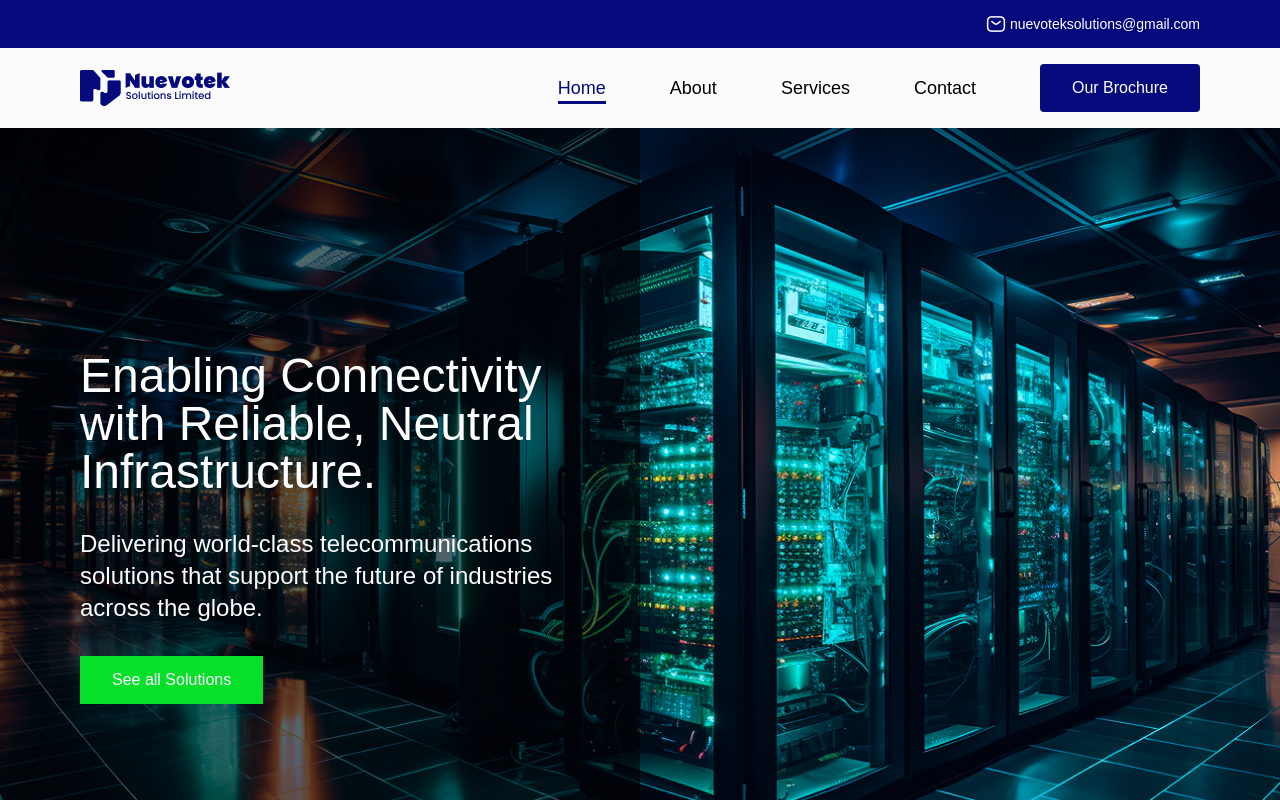
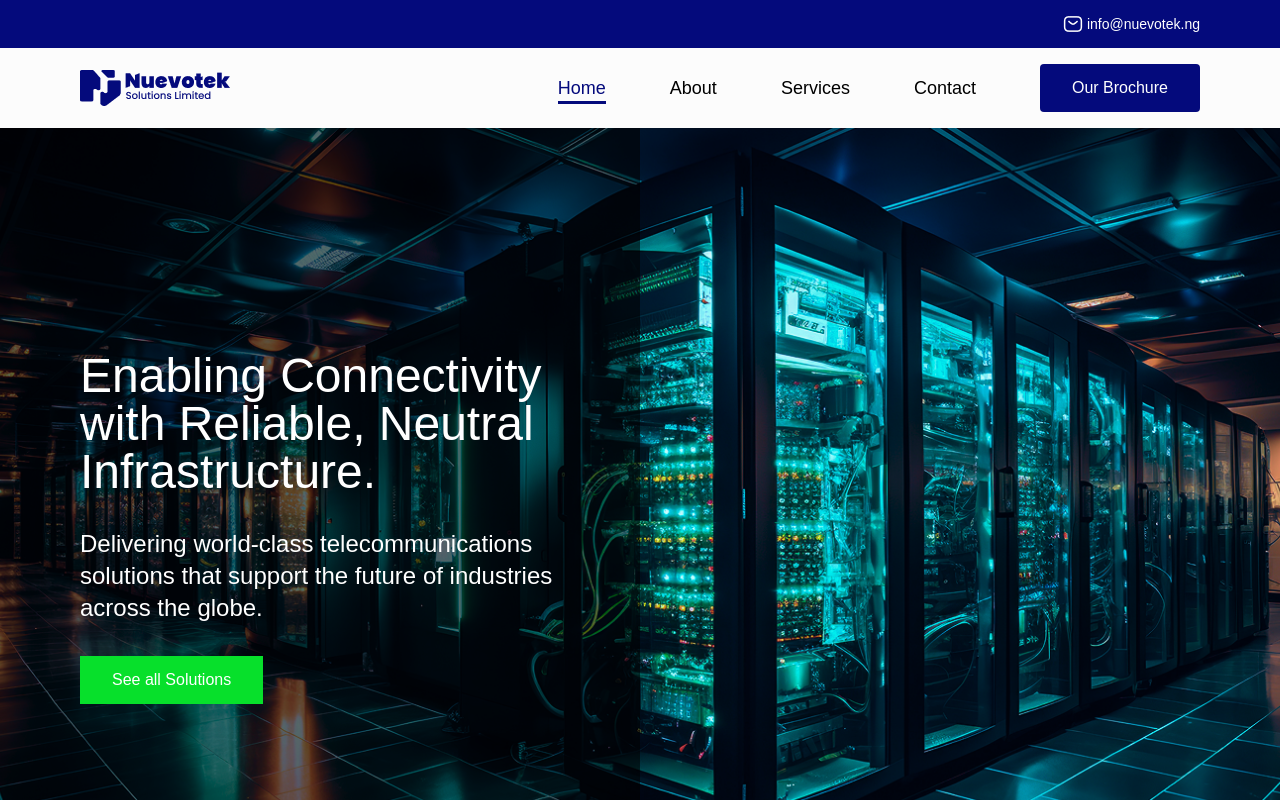
Before and after one commit to EmmanuelUwem1/nuevotek, a Next.js app: page / in a window 1280 px wide. Shown: the top 800 px of the page. Built offline with nearby package versions, Linux system fonts and the light colour scheme; a web font is replaced by a local one.

Commit message:
Update header.jsx

```diff
--- a/src/components/header.jsx
+++ b/src/components/header.jsx
@@ -36,7 +36,7 @@ function Header() {
             href="mailto:nuevoteksolutions@gmail.com"
             className="text-white font-styrene sm:text-sm font-medium text-[0.6rem]"
           >
-            nuevoteksolutions@gmail.com
+            info@nuevotek.ng
           </a>
         </span>
         {/* <span className="flex justify-center items-center w-fit text-white gap-1 text-[0.6rem] sm:text-base text-right">
```
